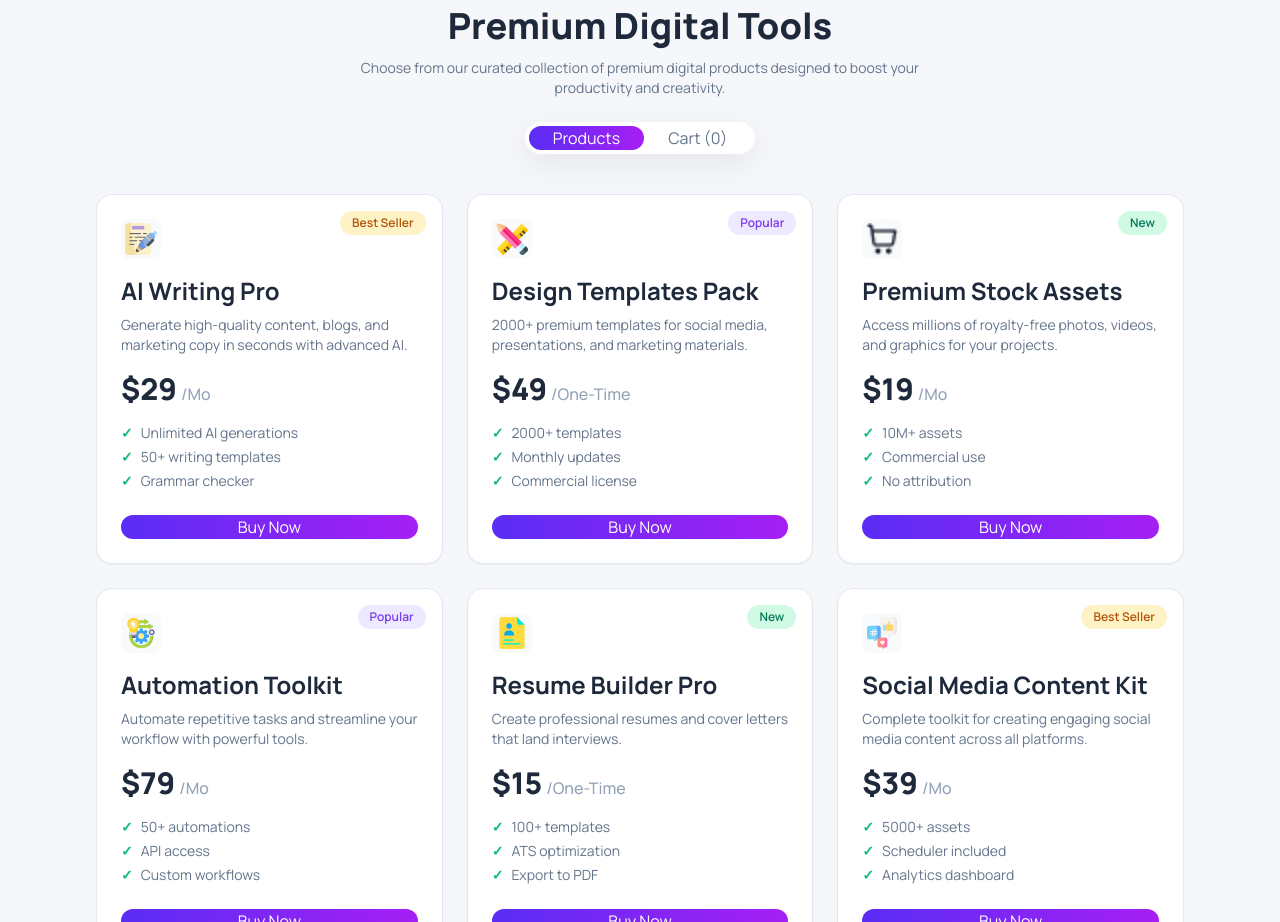
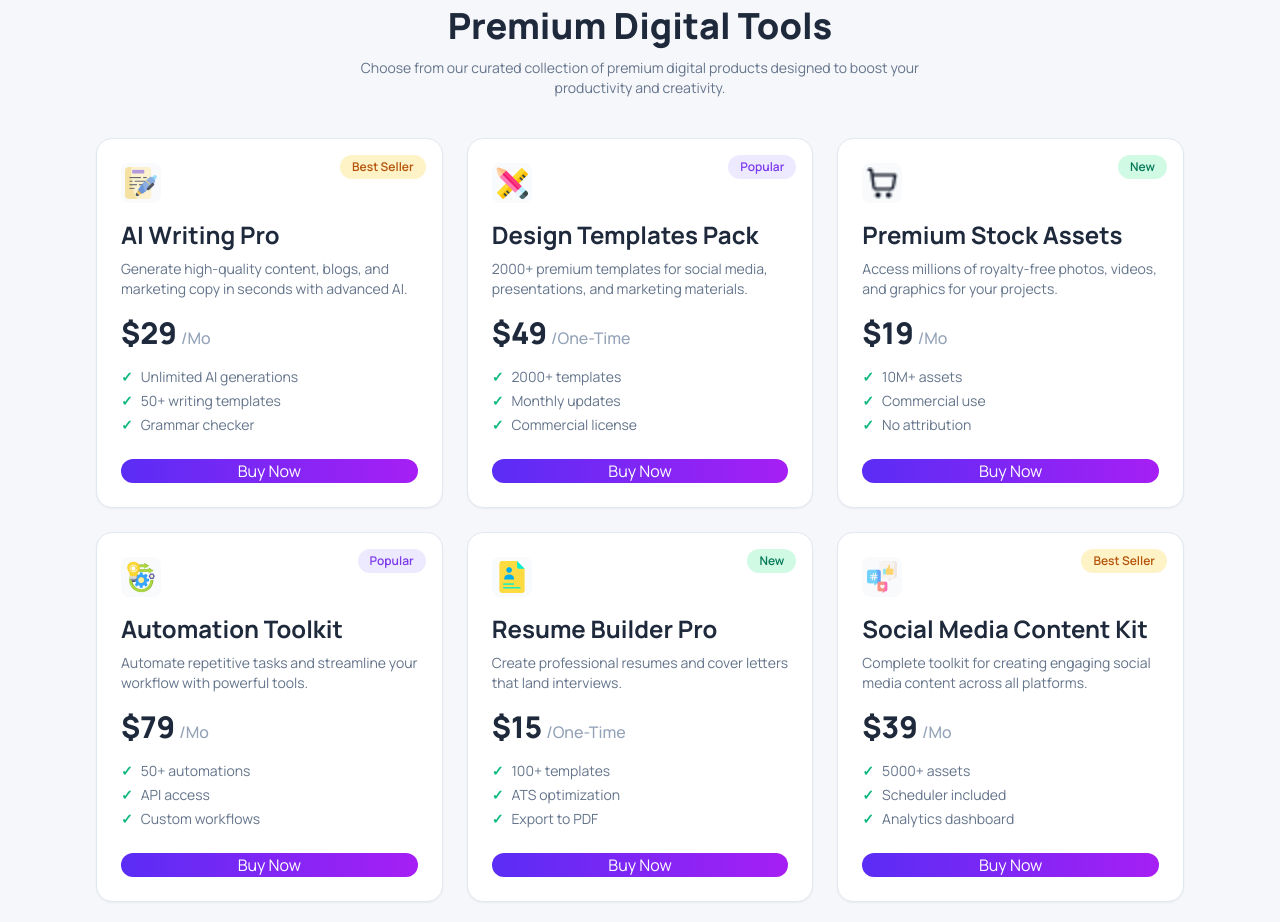
Before and after one commit to Nur-Ahammed-Tonmoy/DIGITALPLATFORM, a React app: page / in a window 1280 px wide. Shown: the part 960-1882 px from the top of the page. Built offline with nearby package versions, Linux system fonts and the light colour scheme; the HTML template or start-up script is replaced by a standard one.

Commit message:
productatb section

```diff
--- a/src/App.jsx
+++ b/src/App.jsx
@@ -78,11 +78,7 @@ function App() {
               Choose from our curated collection of premium digital products
               designed to boost your productivity and creativity.
             </p>
-            <ProductTabs
-              activeTab={activeTab}
-              cartCount={cartItems.length}
-              onTabChange={setActiveTab}
-            />
+
           </div>
 
           {activeTab === "products" ? (
```
